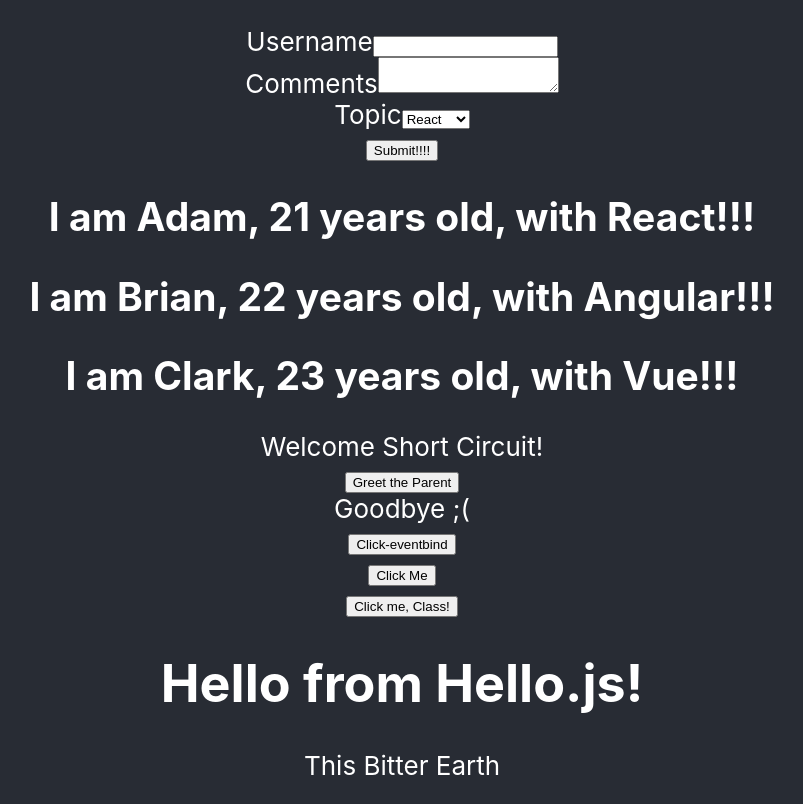
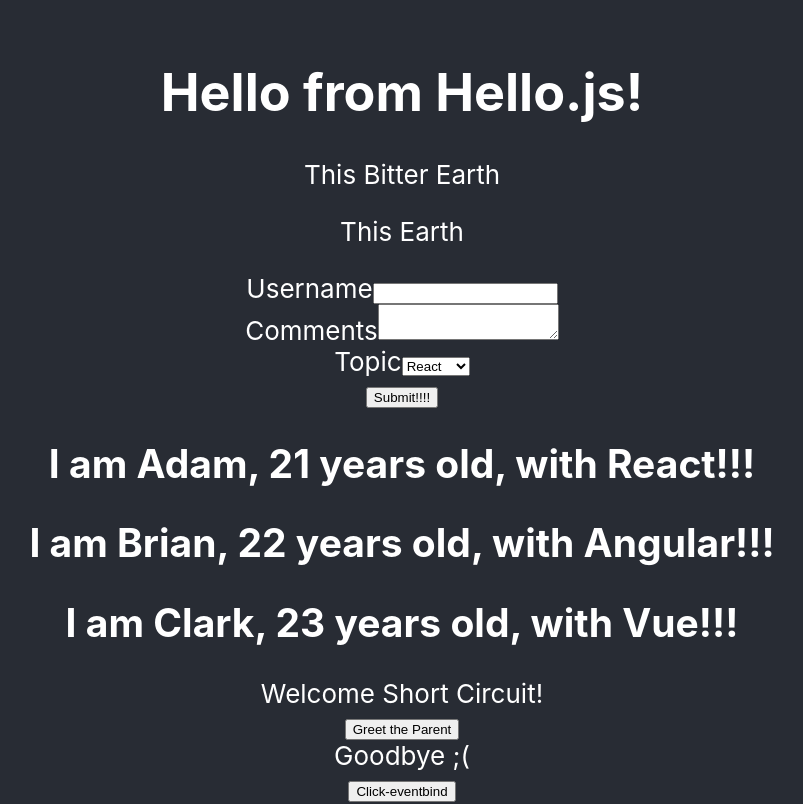
Before and after one commit to Dec24th/my-react-app-sandbox, a React (Create React App) app: page / in a window 1280 px wide. Shown: the top 804 px of the page, without its empty margins (238-1041 px from the left). Built offline with nearby package versions, Linux system fonts and the light colour scheme.

Commit message:
React Fragment.

```diff
--- a/src/App.js
+++ b/src/App.js
@@ -11,6 +11,7 @@ import ParentComponent from './components/ParentComponent';
 import UserGreeting from './components/UserGreeting';
 import NameList from './components/NameList';
 import Form from './components/Form';
+import FragmentDemo from './components/FragmentDemo';
 
 import './App.css';
 
@@ -19,6 +20,7 @@ function App() {
     <div className="App">
       <header className="App-header">
         <p>
+          <FragmentDemo />
           <Form />
           <NameList />
           <UserGreeting />
--- /dev/null
+++ b/src/components/FragmentDemo.js
@@ -0,0 +1,14 @@
+import React from 'react';
+import Hello from './Hello';
+
+function FragmentDemo() {
+    const items = []
+    return (
+        <>
+            <Hello />
+        </>
+    )
+
+}
+
+export default FragmentDemo;
```
